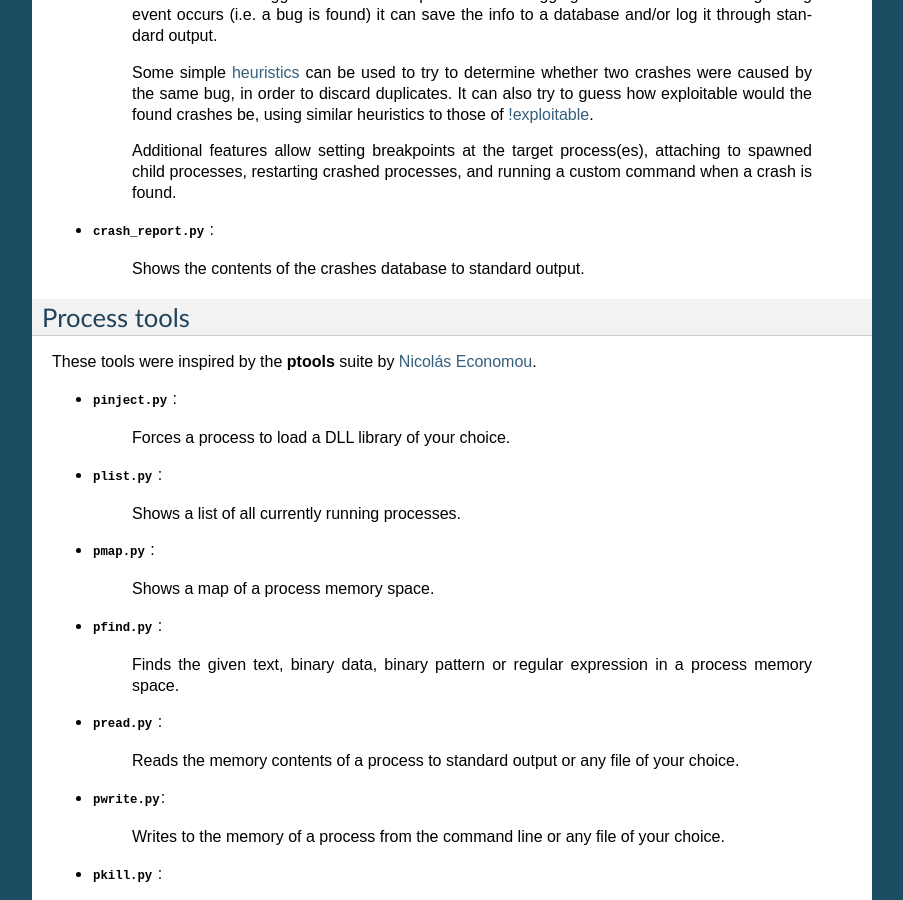
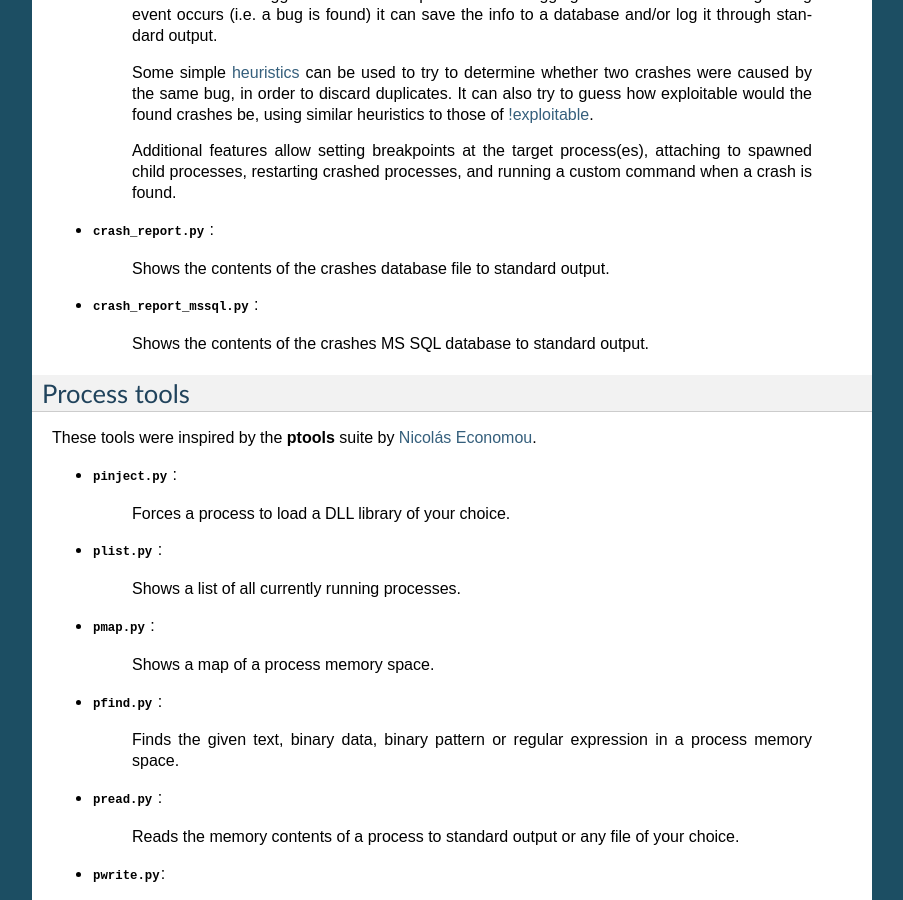
Before and after one commit to MarioVilas/winappdbg, a Sphinx documentation site: the page built from doc/source/Tools.rst, in a window 1280 px wide and 900 px high, scrolled down 1022 px. Shown: the whole window, without its empty margins (198-1101 px from the left). Built offline with Sphinx 7.4.7, drawn with Linux system fonts in a browser that asks for light colours.

Commit message:
added crash_report_mssql.py

```diff
--- a/doc/source/Tools.rst
+++ b/doc/source/Tools.rst
@@ -27,7 +27,11 @@ Crash logger
 
 * :download:`crash_report.py <../../tools/crash_report.py>` :
 
-   Shows the contents of the crashes database to standard output.
+   Shows the contents of the crashes database file to standard output.
+
+* :download:`crash_report_mssql.py <../../tools/crash_report_mssql.py>` :
+
+   Shows the contents of the crashes MS SQL database to standard output.
 
 Process tools
 +++++++++++++
```
